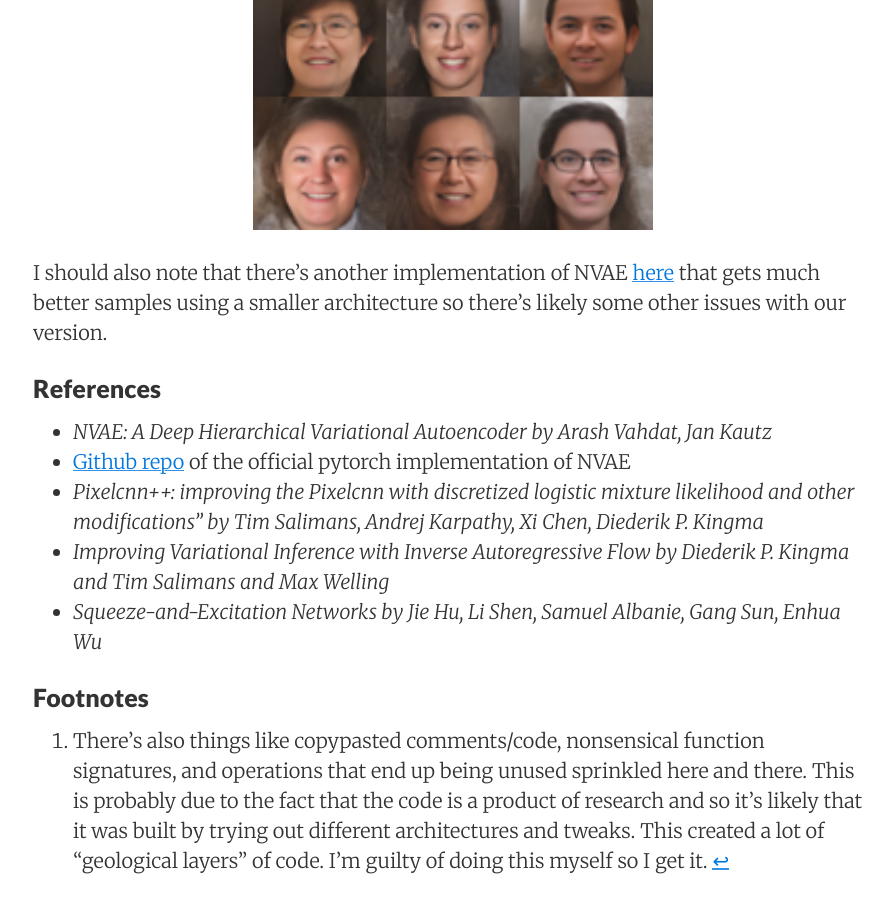
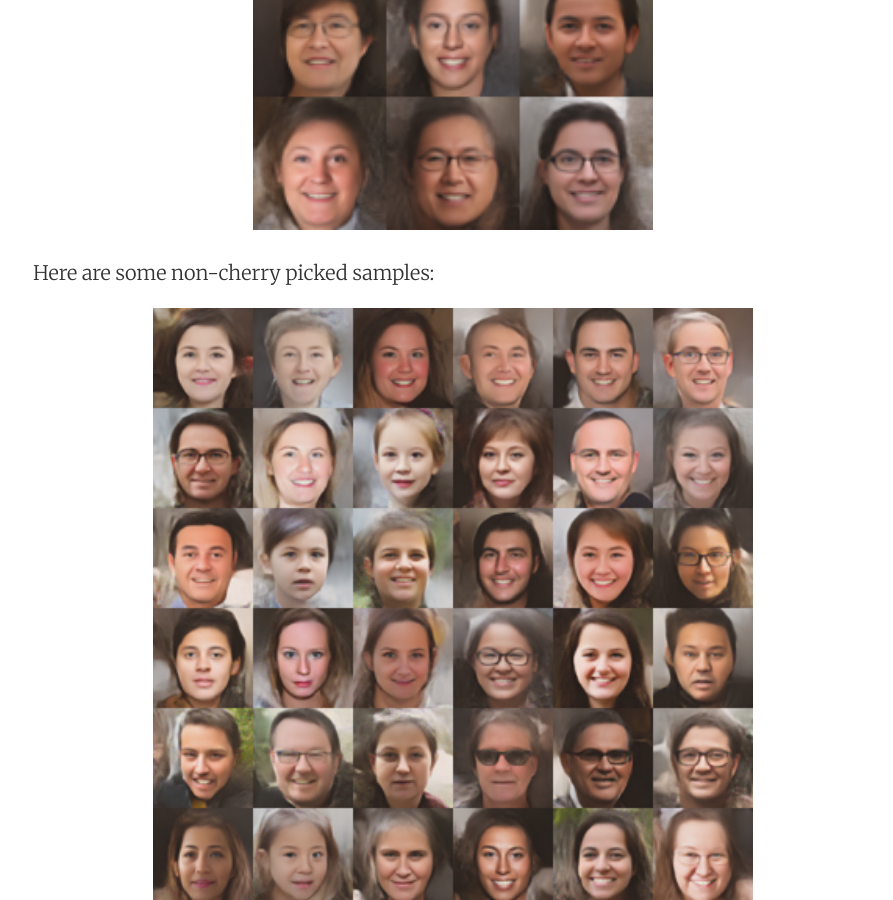
Before and after one commit to mgp123/mgp123.github.io, a Jekyll site: the page built from _posts/2022-08-3-nvae.md, in a window 1280 px wide and 900 px high, scrolled down 16513 px. Shown: the whole window, without its empty margins (187-1080 px from the left). Built offline with Jekyll 4.4.1, drawn with Linux system fonts in a browser that asks for light colours; nearby versions of some CDN libraries; formulas are drawn with MathJax 3.

Commit message:
added samples

```diff
--- a/_posts/2022-08-3-nvae.md
+++ b/_posts/2022-08-3-nvae.md
@@ -290,8 +290,14 @@ It takes roughly 2.5 GPU days to get nice results[^gpu-time]. Here are some cher
   <img  src="/images/nvae/cherry_0.4_big_logistic_mixture20latentnoflows.png" width=400/>
 </figure>
 
+
+
+Here are some non-cherry picked samples:
+<figure align="center">
+  <img  src="/images/nvae/large_samples.png" width=600/>
+</figure>
+
 I should also note that there's another implementation of NVAE [here](https://github.com/GlassyWing/nvae) that gets much better samples using a smaller architecture so there's likely some other issues with our version.
-
 
 ### References
 
```
Also changed, not shown: images/nvae/large_samples.png (added).
